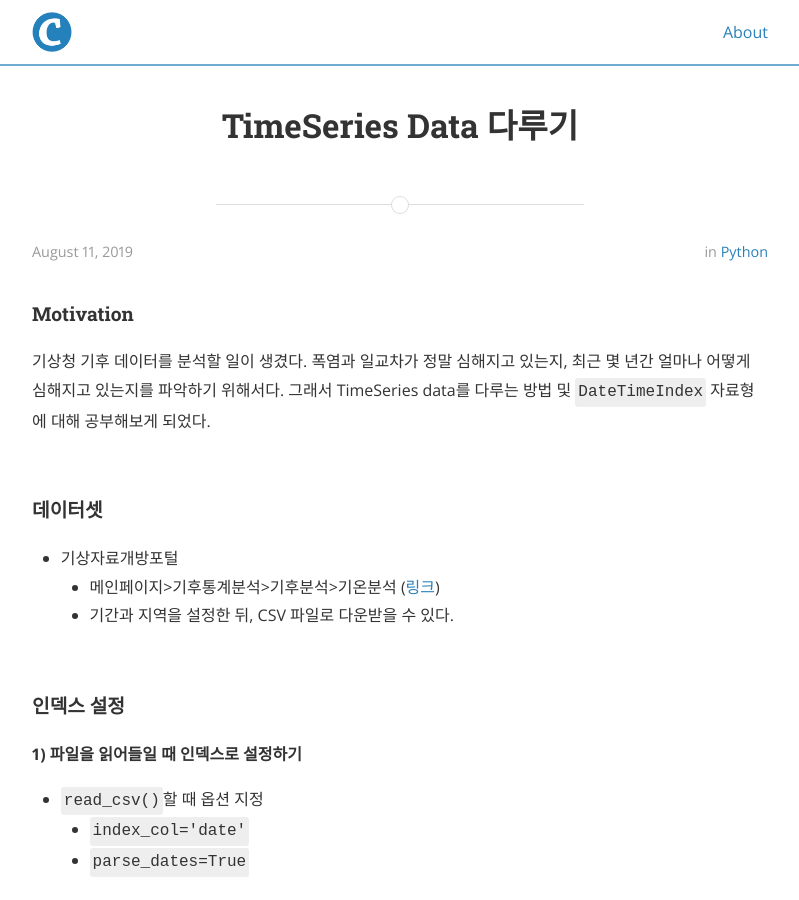
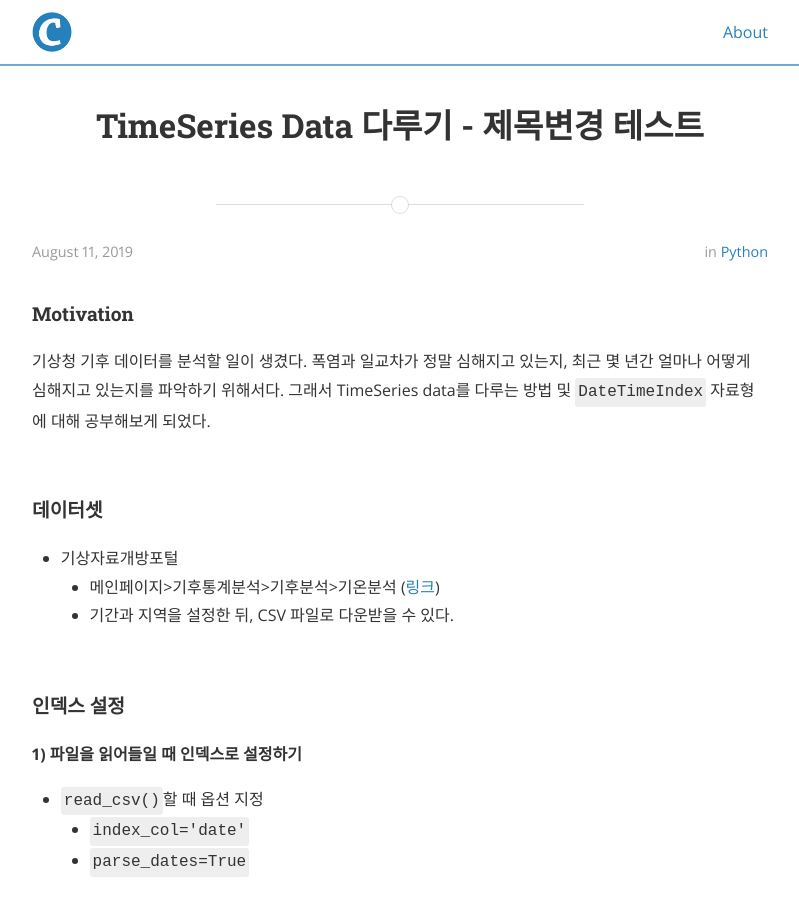
Before and after one commit to JessyMin/jessymin.github.io, a Jekyll site: the page built from _posts/2019-08-11-python-timeseries-data-handling.md, in a window 1280 px wide and 900 px high. Shown: the whole window, without its empty margins (240-1039 px from the left). Built offline with Jekyll 4.4.1, drawn with Linux system fonts in a browser that asks for light colours; nearby versions of some CDN libraries.

Commit message:
[test] title change

```diff
--- a/_posts/2019-08-11-python-timeseries-data-handling.md
+++ b/_posts/2019-08-11-python-timeseries-data-handling.md
@@ -1,7 +1,7 @@
 ---
 layout : post
 comments : true
-title : "TimeSeries Data 다루기"
+title : "TimeSeries Data 다루기 - 제목변경 테스트"
 date : 2019-08-11
 category : 'python'
 ---
```
